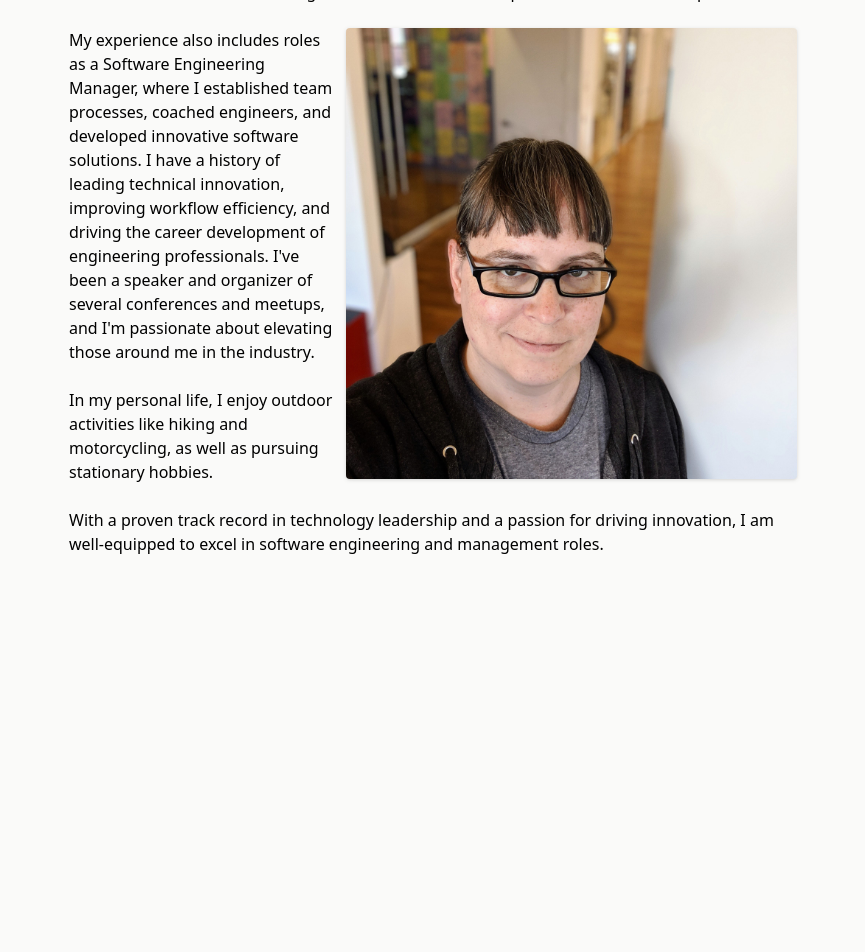
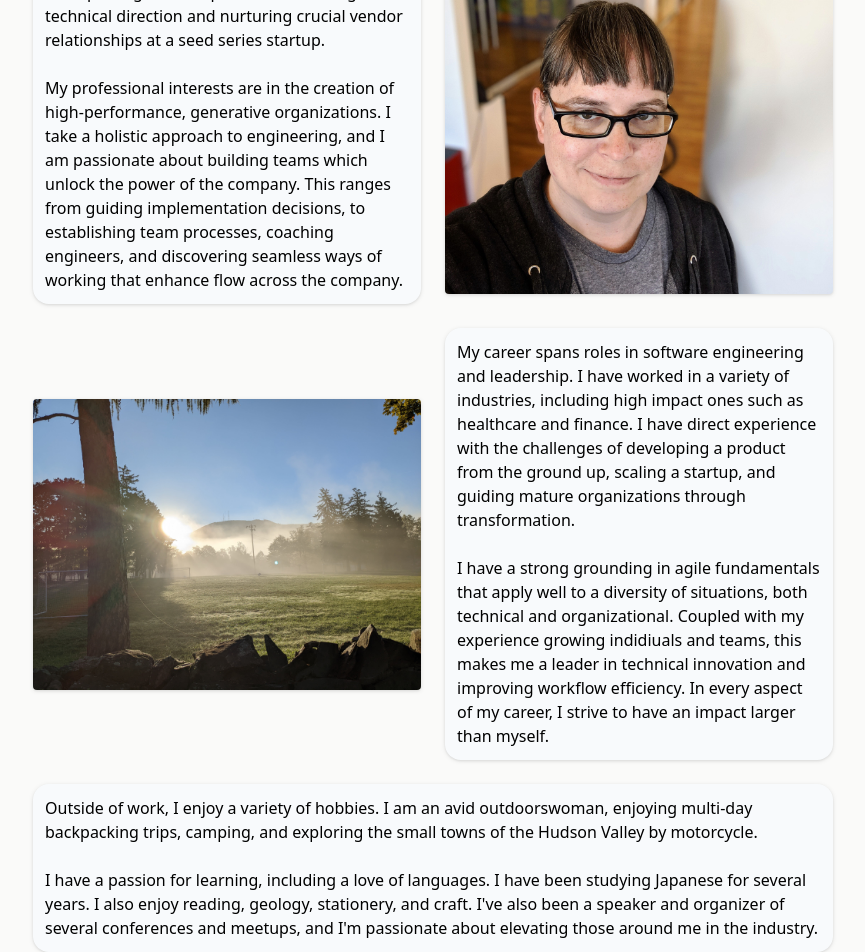
Before and after one commit to zgagnon/site, a SvelteKit app: page / in a window 1280 px wide. Shown: the part 384-1336 px from the top of the page, without its empty margins (207-1072 px from the left). Before the commit the page ends 976 px from the top, so only its background shows below. Built offline with nearby package versions, Linux system fonts and the light colour scheme.

Commit message:
Rework main page words and style
- Craft the words to be a little more specific to me
- Restyle the layout for better screen conformance and visual flow

```diff
--- a/src/routes/+page.svelte
+++ b/src/routes/+page.svelte
@@ -1,6 +1,7 @@
 <script>
     import portrait from '$lib/assets/portrait.jpg'
     import banner from '$lib/assets/banner1.jpg'
+    import scenery from '$lib/assets/scenery.jpg'
 </script>
 
 <div class="w-full h-64 object-cover object-center brightness-75 flex flex-col justify-around pl-6"
@@ -9,32 +10,54 @@
 </div>
 <div class="flex flex-row space-x-6">
     <div class="flex-1"/>
-    <div class="w-[800px] drop-shadow-bg-slate-50 mt-6 rounded-2xl p-6">
-        <p class="p-3">
+
+    <div class="w-[800px] drop-shadow-bg-slate-50 rounded-2xl pt-6 grid grid-cols-2 gap-6">
+        <div class="p-3 drop-shadow rounded-2xl bg-slate-50 space-y-6 flex flex-col"><p>
             I am a seasoned technology leader with a rich and diverse career in
             software engineering and management roles. Most recently, I have been
             Principal Engineer, responsible for setting the technical direction
             and nurturing crucial vendor relationships at a seed series startup.
         </p>
-        <img src={portrait} alt="A headshot featuring Zoe Gagnon" class="rounded w-3/5 block float-right m-3 drop-shadow"/>
-        <p class="p-3">
-            My experience also includes roles as a Software Engineering Manager,
-            where I established team processes, coached engineers, and
-            developed innovative software solutions. I have a history of leading
-            technical innovation, improving workflow efficiency, and driving the
-            career development of engineering professionals. I've been a speaker
-            and organizer of several conferences and meetups, and I'm passionate
-            about elevating those around me in the industry.
-        </p>
-        <p class="p-3">
-            In my personal life, I enjoy outdoor activities like hiking and motorcycling,
-            as well as pursuing stationary hobbies.
-        </p>
-        <p class="p-3">
-                With a proven track record in technology leadership and a passion for
-                driving innovation, I am well-equipped to excel in software engineering
-                and management roles.
-        </p>
+            <p>
+                My professional interests are in the creation of high-performance, generative organizations.
+                I take a holistic approach to engineering, and I am passionate about building teams which unlock
+                the power of the company. This ranges from guiding implementation decisions, to establishing
+                team processes, coaching engineers, and discovering seamless ways of working that enhance flow
+                across the company.
+            </p></div>
+        <div class="flex flex-col justify-around"><img src={portrait} alt="A headshot featuring Zoe Gagnon"
+                                                       class="rounded w-full block float-right  drop-shadow"/></div>
+        <div class="flex flex-col justify-around"><img src={scenery} alt="A misty morning scene in the Hudson Valley"
+                                                       class="rounded w-full block float-right  drop-shadow"/></div>
+
+        <div class="p-3 drop-shadow rounded-2xl bg-slate-50 space-y-6 flex flex-col">
+            <p>
+                My career spans roles in software engineering and leadership. I have worked in a variety of industries,
+                including high impact ones such as healthcare and finance.
+                I have direct experience with the challenges of developing a product from the ground up,
+                scaling a startup, and guiding mature organizations through transformation.
+            </p>
+            <p>
+                I have a strong grounding in agile fundamentals that apply well to a diversity of
+                situations, both technical and organizational. Coupled with my experience growing
+                indidiuals and teams, this makes me a leader in technical innovation and
+                improving workflow efficiency. In every aspect of my
+                career, I strive to have an impact larger than myself.
+            </p>
+        </div>
+        <div class="p-3 drop-shadow rounded-2xl bg-slate-50 space-y-6 flex flex-col col-span-2">
+            <p>
+                Outside of work, I enjoy a variety of hobbies. I am an avid outdoorswoman,
+                enjoying multi-day backpacking trips, camping, and exploring the small towns
+                of the Hudson Valley by motorcycle.
+            </p>
+            <p>
+                I have a passion for learning, including a love of languages. I have been
+                studying Japanese for several years. I also enjoy reading, geology, stationery,
+                and craft. I've also been a speaker and organizer of several conferences and meetups,
+                and I'm passionate about elevating those around me in the industry.
+            </p>
+        </div>
     </div>
 
     <div class="flex-1"/>
```
Also changed, not shown: src/lib/assets/scenery.jpg (added).
